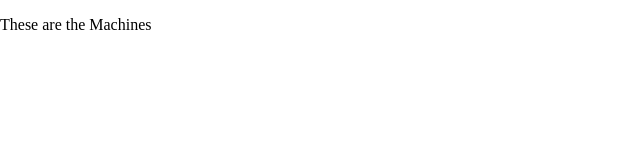
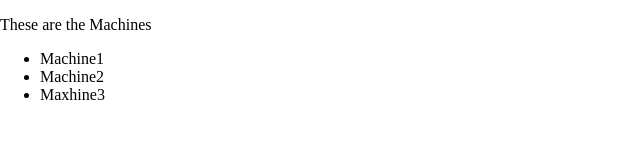
Before and after one commit to kmiecik013/AnterSystems-Test, a plain HTML site: page machines.html in a window 1280 px wide. Shown: the whole page, without its empty margins (0-640 px from the left). Drawn offline with Linux system fonts and the light colour scheme.

Commit message:
added a list

```diff
--- a/machines.html
+++ b/machines.html
@@ -10,5 +10,10 @@
 
   <body>
     <p>These are the Machines </p>
+    <ul>
+<li>Machine1</li>
+<li>Machine2</li>
+<li>Maxhine3</li>
+    </ul>
   </body>
 </html>
```
